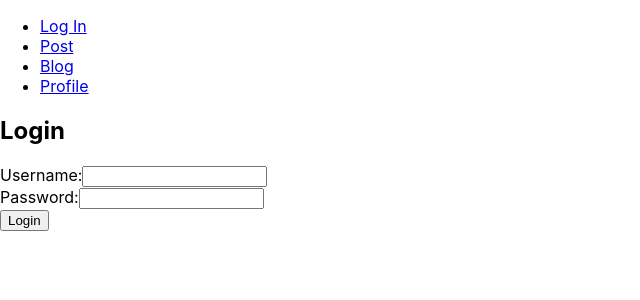
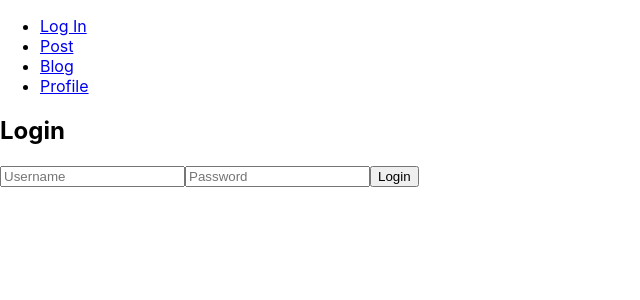
Before and after one commit to mpoole1027/BlogChamp, a React (Vite) app in the folder frontend/: page / in a window 1280 px wide. Shown: the top 300 px of the page, without its empty margins (0-640 px from the left). Built offline with nearby package versions, Linux system fonts and the light colour scheme.

Commit message:
Added login redirection

```diff
--- a/frontend/src/pages/Login.jsx
+++ b/frontend/src/pages/Login.jsx
@@ -1,55 +1,27 @@
-// Login.jsx
-
+// Login.js
 import React, { useState } from 'react';
+import { useNavigate } from 'react-router-dom';
 
 const Login = () => {
   const [username, setUsername] = useState('');
   const [password, setPassword] = useState('');
-  const [errorMessage, setErrorMessage] = useState('');
+  const navigate = useNavigate();
 
-  const handleLogin = async () => {
-    const fetchUserByUsername = (username) => {
-      return fetch(`http://localhost:4000/api/users/username/${username}`)
-    }
-
-    // Here you can implement your login logic, like sending a request to your backend
-    // For simplicity, let's just check if username and password are not empty
-    if (username && password) {
-      try {
-        const response = await fetchUserByUsername(username)
-        const user = await response.json()
-
-        if (response.ok) {
-          if (user) {
-            console.log('User found: ', user.username)
-            console.log('Login successful!')
-          } else {
-            setErrorMessage('User not found. Please enter a valid username.')
-          }
-        } else {
-          setErrorMessage('Error fetching user data. Please try again later.')
-        }
-      } catch (error) {
-        console.error('Error fetching user: ', error)
-        setErrorMessage('An error occured. Please try again later. ')
-      }
+  const handleLogin = () => {
+    // Check if username and password are valid (you can replace this with your authentication logic)
+    if (username === 'admin' && password === 'password') {
+      // Redirect to the dashboard page after successful login
+      navigate('/Post');
     } else {
-      setErrorMessage('Please enter both username and password.');
+      alert('Invalid username or password');
     }
   };
 
   return (
     <div>
       <h2>Login</h2>
-      {errorMessage && <p style={{ color: 'red' }}>{errorMessage}</p>}
-      <div>
-        <label>Username:</label>
-        <input type="text" value={username} onChange={(e) => setUsername(e.target.value)} />
-      </div>
-      <div>
-        <label>Password:</label>
-        <input type="password" value={password} onChange={(e) => setPassword(e.target.value)} />
-      </div>
+      <input type="text" placeholder="Username" value={username} onChange={(e) => setUsername(e.target.value)} />
+      <input type="password" placeholder="Password" value={password} onChange={(e) => setPassword(e.target.value)} />
       <button onClick={handleLogin}>Login</button>
     </div>
   );
```
